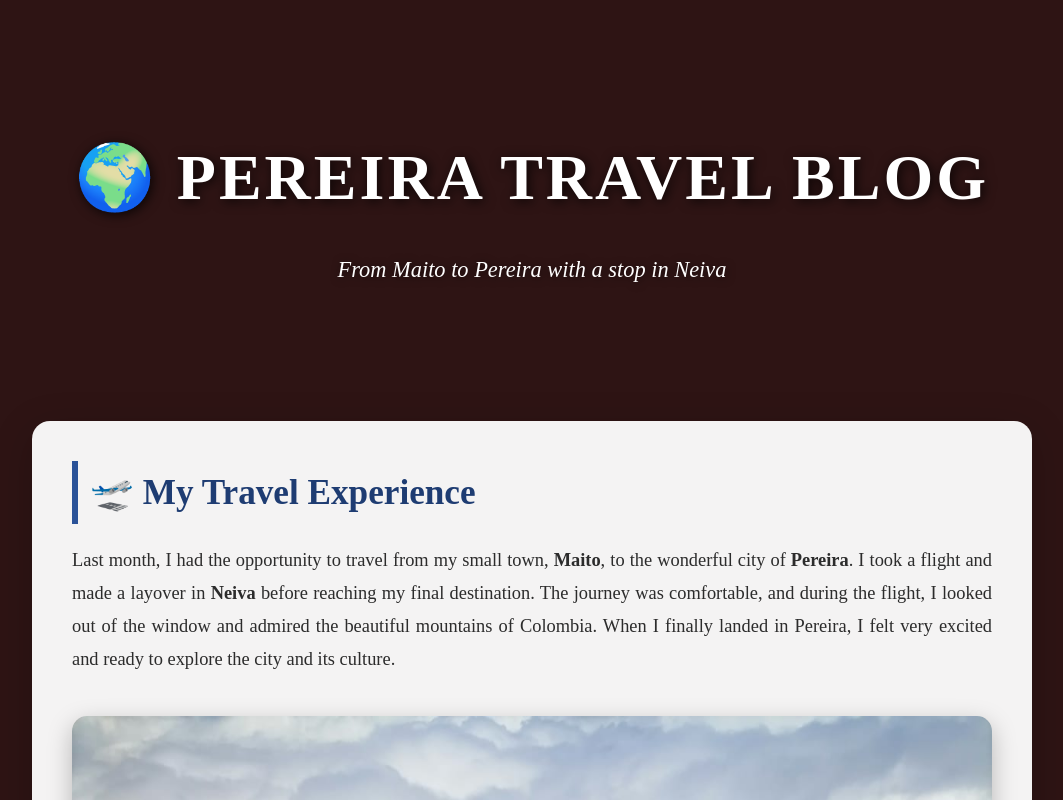
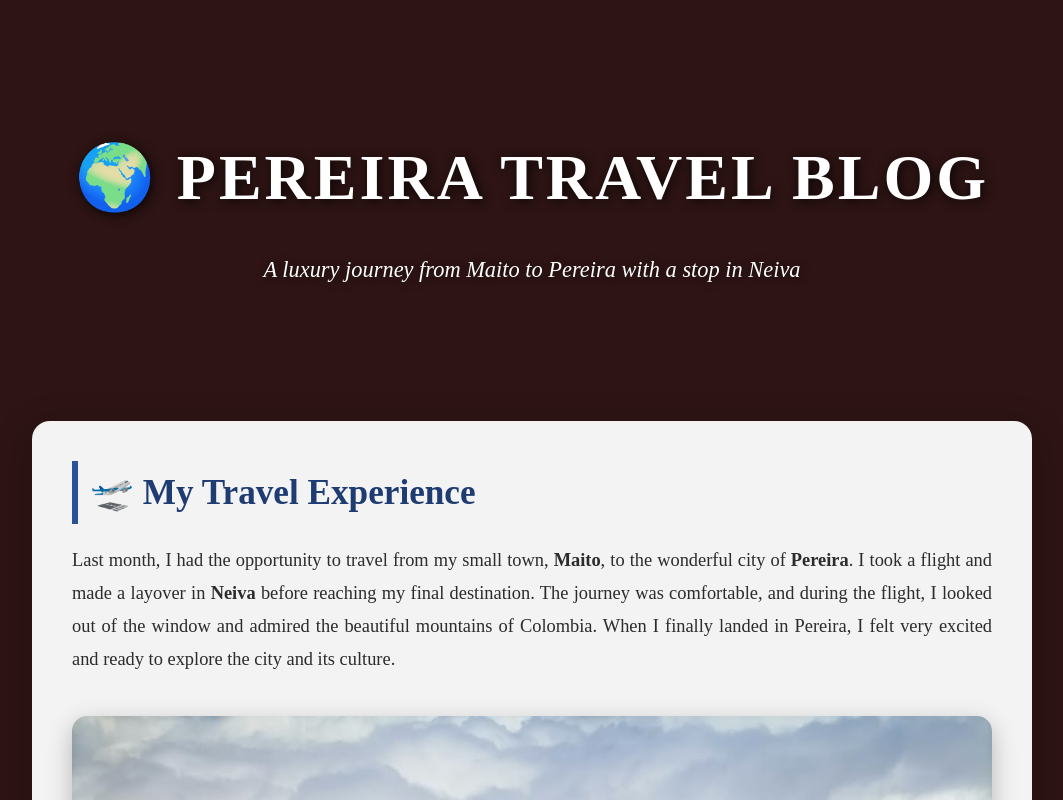
Before and after one commit to felipe16rojas/My_blog, a plain HTML site: page index.html in a window 1280 px wide. Shown: the top 800 px of the page, without its empty margins (108-1171 px from the left). Drawn offline with Linux system fonts and the light colour scheme.

Commit message:
update_three

```diff
--- a/index.html
+++ b/index.html
@@ -9,7 +9,7 @@
 <body>
   <header>
      <h1>🌍 Pereira Travel Blog</h1>
-    <p>From Maito to Pereira with a stop in Neiva</p>
+    <p>A luxury journey from Maito to Pereira with a stop in Neiva</p>
   </header>
 
   <section>
```
